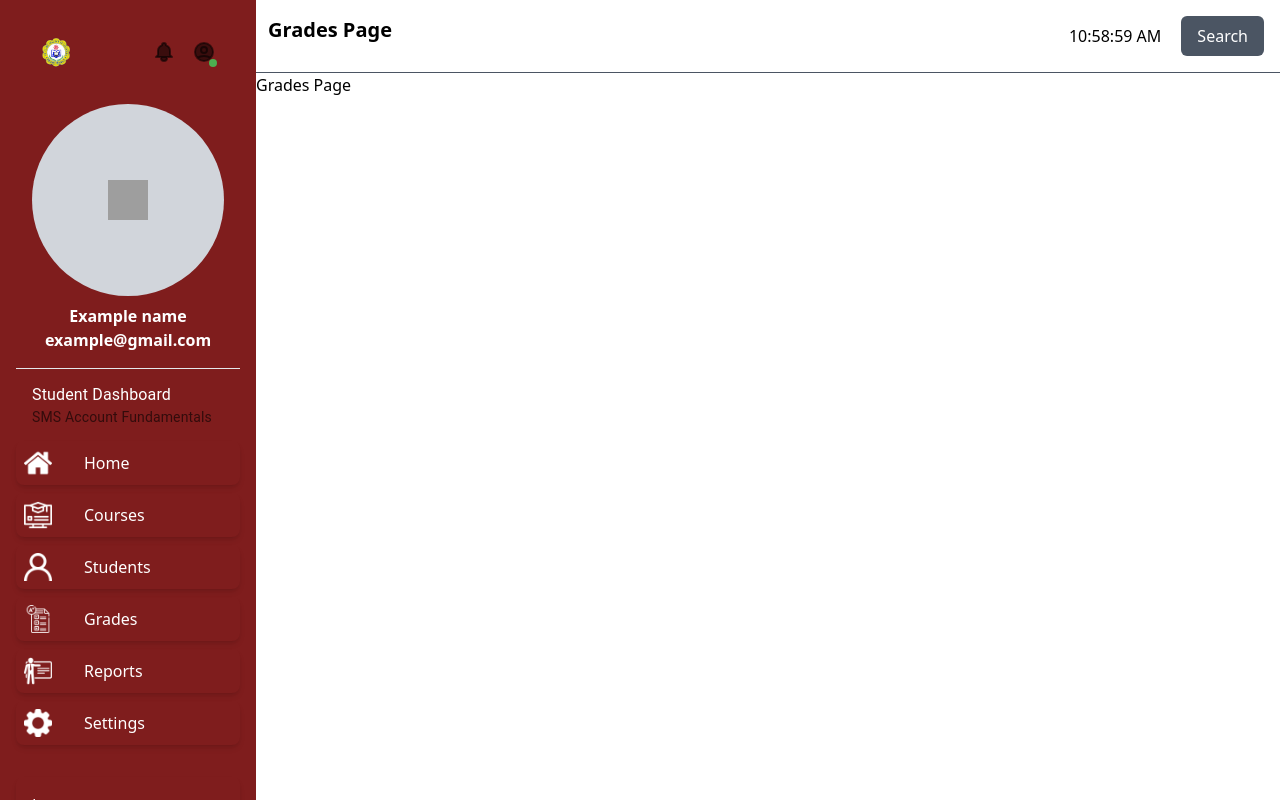
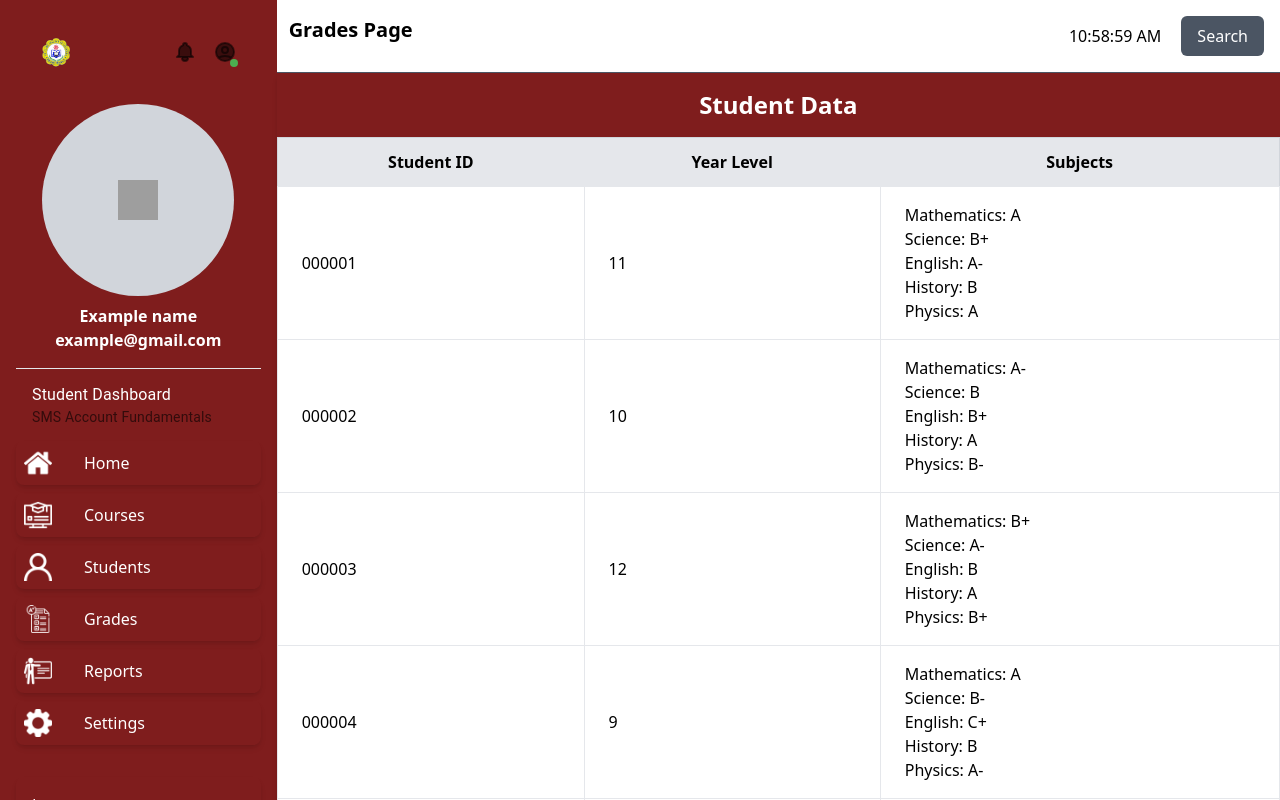
Before and after one commit to Richeese1/grading-system, a React (Create React App) app: page /grading-system/grades in a window 1280 px wide. Shown: the top 800 px of the page. Built offline with nearby package versions, Linux system fonts and the light colour scheme; grey boxes are pictures that could not be loaded.

Commit message:
Updated Sidebar, Students and Grades Design + dummy data

```diff
--- a/package.json
+++ b/package.json
@@ -15,7 +15,7 @@
     "react": "^18.2.0",
     "react-dom": "^18.2.0",
     "react-router-dom": "^6.22.2",
-    "react-scripts": "5.0.1",
+    "react-scripts": "^5.0.1",
     "realm": "^12.6.2",
     "web-vitals": "^2.1.4"
   },
--- a/src/components/common/Sidebar.jsx
+++ b/src/components/common/Sidebar.jsx
@@ -5,27 +5,25 @@ import Notification from "./Profile/Notification";
 import UserMenuButton from "./Profile/UserMenuButton";
 import StudentDashboardItem from "./Profile/StudentDashboardItem";
 import home from "./Profile/images/home.png";
-import STCLARE from "./Profile/images/STCLARE.png"
-import course from "./Profile/images/course.png"
-import profile from "./Profile/images/profile.png"
-import grades from "./Profile/images/grades.png"
-import report from "./Profile/images/report.png"
-import settings from "./Profile/images/settings.png"
+import STCLARE from "./Profile/images/STCLARE.png";
+import course from "./Profile/images/course.png";
+import profile from "./Profile/images/profile.png";
+import grades from "./Profile/images/grades.png";
+import report from "./Profile/images/report.png";
+import settings from "./Profile/images/settings.png";
 
 const Sidebar = () => {
   return (
-    <div className="bg-red-900 text-white h-screen w-64 flex flex-col justify-between ">
+    <div className="bg-red-900 text-white h-screen flex flex-col justify-between ">
       <div className="p-4">
         <div className="flex items-center w-full p-4 pl-6">
           <div className="flex items-center justify-center">
-            <img className="w-8" src={STCLARE}/>
+            <img className="w-8" src={STCLARE} />
           </div>
-            <div className="flex items-center ml-auto">
-              <Notification>
-              </Notification>
-              <UserMenuButton>
-              </UserMenuButton>
-            </div>
+          <div className="flex items-center ml-auto">
+            <Notification></Notification>
+            <UserMenuButton></UserMenuButton>
+          </div>
         </div>
         <Profile
           imageUrl="url_to_your_image.jpg"
@@ -33,52 +31,79 @@ const Sidebar = () => {
           gmail="example@gmail.com"
         />
         <div className="-ml-14">
-        <StudentDashboardItem/>
+          <StudentDashboardItem />
         </div>
         <ul className="space-y-2">
           <li>
-            <Link to="/" className="hover:text-gray-300 bg-red rounded-lg shadow-md p-2  flex items-center">
-              <img className="w-7 mr-8"src={home}/>Home
+            <Link
+              to="/"
+              className="hover:text-gray-300 bg-red rounded-lg shadow-md p-2  flex items-center"
+            >
+              <img className="w-7 mr-8" src={home} />
+              Home
             </Link>
           </li>
           <li>
-            <Link to="/courses" className=" hover:text-gray-300 bg-red rounded-lg shadow-md p-2 flex items-center">
-              <img className="w-7 mr-8"src={course}/>Courses
+            <Link
+              to="/courses"
+              className=" hover:text-gray-300 bg-red rounded-lg shadow-md p-2 flex items-center"
+            >
+              <img className="w-7 mr-8" src={course} />
+              Courses
             </Link>
           </li>
           <li>
-            <Link to="/students" className=" hover:text-gray-300 bg-red rounded-lg shadow-md p-2 flex items-center">
-              <img className="w-7 mr-8"src={profile}/>Students
+            <Link
+              to="/students"
+              className=" hover:text-gray-300 bg-red rounded-lg shadow-md p-2 flex items-center"
+            >
+              <img className="w-7 mr-8" src={profile} />
+              Students
             </Link>
           </li>
           <li>
-            <Link to="/grades" className=" hover:text-gray-300 bg-red rounded-lg shadow-md p-2 flex items-center">
-              <img className="w-7 mr-8"src={grades}/>Grades
+            <Link
+              to="/grades"
+              className=" hover:text-gray-300 bg-red rounded-lg shadow-md p-2 flex items-center"
+            >
+              <img className="w-7 mr-8" src={grades} />
+              Grades
             </Link>
           </li>
           <li>
-            <Link to="/reports" className=" hover:text-gray-300 bg-red rounded-lg shadow-md p-2 flex items-center">
-              <img className="w-7 mr-8"src={report}/>Reports
+            <Link
+              to="/reports"
+              className=" hover:text-gray-300 bg-red rounded-lg shadow-md p-2 flex items-center"
+            >
+              <img className="w-7 mr-8" src={report} />
+              Reports
             </Link>
           </li>
           <li>
-            <Link to="/settings" className=" hover:text-gray-300 bg-red rounded-lg shadow-md p-2 flex items-center">
-              <img className="w-7 mr-8"src={settings}/>Settings
+            <Link
+              to="/settings"
+              className=" hover:text-gray-300 bg-red rounded-lg shadow-md p-2 flex items-center"
+            >
+              <img className="w-7 mr-8" src={settings} />
+              Settings
             </Link>
           </li>
         </ul>
       </div>
       <div className="p-4">
         <div>
-          <Link to="/logs" className="block hover:text-red-800 bg-red rounded-lg shadow-md p-4">
+          <Link
+            to="/logs"
+            className="block hover:text-red-800 bg-red rounded-lg shadow-md p-4"
+          >
             Logs
           </Link>
         </div>
         <p className="text-sm">
           Your Company Name &copy; 2024. All rights reserved.
         </p>
-        </div>
-  </div>
+      </div>
+    </div>
   );
 };
 
--- /dev/null
+++ b/src/components/pages/Grades.json
@@ -0,0 +1,189 @@
+[
+  {
+    "student_id": "000001",
+    "year_level": 11,
+    "subjects": [
+      { "subject": "Mathematics", "grade": "A" },
+      { "subject": "Science", "grade": "B+" },
+      { "subject": "English", "grade": "A-" },
+      { "subject": "History", "grade": "B" },
+      { "subject": "Physics", "grade": "A" }
+    ]
+  },
+  {
+    "student_id": "000002",
+    "year_level": 10,
+    "subjects": [
+      { "subject": "Mathematics", "grade": "A-" },
+      { "subject": "Science", "grade": "B" },
+      { "subject": "English", "grade": "B+" },
+      { "subject": "History", "grade": "A" },
+      { "subject": "Physics", "grade": "B-" }
+    ]
+  },
+  {
+    "student_id": "000003",
+    "year_level": 12,
+    "subjects": [
+      { "subject": "Mathematics", "grade": "B+" },
+      { "subject": "Science", "grade": "A-" },
+      { "subject": "English", "grade": "B" },
+      { "subject": "History", "grade": "A" },
+      { "subject": "Physics", "grade": "B+" }
+    ]
+  },
+  {
+    "student_id": "000004",
+    "year_level": 9,
+    "subjects": [
+      { "subject": "Mathematics", "grade": "A" },
+      { "subject": "Science", "grade": "B-" },
+      { "subject": "English", "grade": "C+" },
+      { "subject": "History", "grade": "B" },
+      { "subject": "Physics", "grade": "A-" }
+    ]
+  },
+  {
+    "student_id": "000005",
+    "year_level": 11,
+    "subjects": [
+      { "subject": "Mathematics", "grade": "B+" },
+      { "subject": "Science", "grade": "A" },
+      { "subject": "English", "grade": "B" },
+      { "subject": "History", "grade": "A-" },
+      { "subject": "Physics", "grade": "B" }
+    ]
+  },
+  {
+    "student_id": "000006",
+    "year_level": 10,
+    "subjects": [
+      { "subject": "Mathematics", "grade": "C+" },
+      { "subject": "Science", "grade": "B-" },
+      { "subject": "English", "grade": "A" },
+      { "subject": "History", "grade": "B+" },
+      { "subject": "Physics", "grade": "C" }
+    ]
+  },
+  {
+    "student_id": "000007",
+    "year_level": 12,
+    "subjects": [
+      { "subject": "Mathematics", "grade": "B" },
+      { "subject": "Science", "grade": "B+" },
+      { "subject": "English", "grade": "A-" },
+      { "subject": "History", "grade": "C" },
+      { "subject": "Physics", "grade": "A" }
+    ]
+  },
+  {
+    "student_id": "000008",
+    "year_level": 9,
+    "subjects": [
+      { "subject": "Mathematics", "grade": "A-" },
+      { "subject": "Science", "grade": "B" },
+      { "subject": "English", "grade": "C" },
+      { "subject": "History", "grade": "A" },
+      { "subject": "Physics", "grade": "B+" }
+    ]
+  },
+  {
+    "student_id": "000009",
+    "year_level": 11,
+    "subjects": [
+      { "subject": "Mathematics", "grade": "B" },
+      { "subject": "Science", "grade": "A-" },
+      { "subject": "English", "grade": "B+" },
+      { "subject": "History", "grade": "A" },
+      { "subject": "Physics", "grade": "C+" }
+    ]
+  },
+  {
+    "student_id": "000010",
+    "year_level": 10,
+    "subjects": [
+      { "subject": "Mathematics", "grade": "A" },
+      { "subject": "Science", "grade": "B-" },
+      { "subject": "English", "grade": "C+" },
+      { "subject": "History", "grade": "B" },
+      { "subject": "Physics", "grade": "A-" }
+    ]
+  },
+  {
+    "student_id": "000011",
+    "year_level": 12,
+    "subjects": [
+      { "subject": "Mathematics", "grade": "B-" },
+      { "subject": "Science", "grade": "B" },
+      { "subject": "English", "grade": "A" },
+      { "subject": "History", "grade": "B+" },
+      { "subject": "Physics", "grade": "C" }
+    ]
+  },
+  {
+    "student_id": "000012",
+    "year_level": 9,
+    "subjects": [
+      { "subject": "Mathematics", "grade": "C+" },
+      { "subject": "Science", "grade": "B" },
+      { "subject": "English", "grade": "A-" },
+      { "subject": "History", "grade": "B" },
+      { "subject": "Physics", "grade": "A" }
+    ]
+  },
+  {
+    "student_id": "000013",
+    "year_level": 11,
+    "subjects": [
+      { "subject": "Mathematics", "grade": "B" },
+      { "subject": "Science", "grade": "B-" },
+      { "subject": "English", "grade": "C" },
+      { "subject": "History", "grade": "A" },
+      { "subject": "Physics", "grade": "A-" }
+    ]
+  },
+  {
+    "student_id": "000014",
+    "year_level": 10,
+    "subjects": [
+      { "subject": "Mathematics", "grade": "A-" },
+      { "subject": "Science", "grade": "B" },
+      { "subject": "English", "grade": "A" },
+      { "subject": "History", "grade": "B+" },
+      { "subject": "Physics", "grade": "C+" }
+    ]
+  },
+  {
+    "student_id": "000015",
+    "year_level": 12,
+    "subjects": [
+      { "subject": "Mathematics", "grade": "B+" },
+      { "subject": "Science", "grade": "B" },
+      { "subject": "English", "grade": "A-" },
+      { "subject": "History", "grade": "C" },
+      { "subject": "Physics", "grade": "A" }
+    ]
+  },
+  {
+    "student_id": "000016",
+    "year_level": 9,
+    "subjects": [
+      { "subject": "Mathematics", "grade": "A" },
+      { "subject": "Science", "grade": "B+" },
+      { "subject": "English", "grade": "A-" },
+      { "subject": "History", "grade": "B" },
+      { "subject": "Physics", "grade": "A" }
+    ]
+  },
+  {
+    "student_id": "000017",
+    "year_level": 11,
+    "subjects": [
+      { "subject": "Mathematics", "grade": "B+" },
+      { "subject": "Science", "grade": "B" },
+      { "subject": "English", "grade": "A-" },
+      { "subject": "History", "grade": "C" },
+      { "subject": "Physics", "grade": "A" }
+    ]
+  }
+]
--- a/src/components/pages/GradesPage.jsx
+++ b/src/components/pages/GradesPage.jsx
@@ -1,13 +1,46 @@
-import React from "react";
+import React, { useState } from "react";
 import Header from "../common/Header";
+import DUMMY_DATA from "./Grades.json";
 
+import { Link } from "react-router-dom";
 const GradesPage = () => {
+  const [studentData, setStudentGrades] = useState(DUMMY_DATA);
+
   return (
     <>
       <Header pageTitle={"Grades Page"} />
-      <div>
-        <h1>Grades Page</h1>
-        {/* Content for Grades Page */}
+      <div className="w-full bg-white shadow-md overflow-hidden">
+        <h2 className="text-center text-2xl font-bold py-4 bg-red-900 text-white">
+          Student Data
+        </h2>
+        <div className="overflow-x-auto">
+          <table className="w-full table-auto border-collapse border border-gray-300">
+            <thead className="bg-gray-200">
+              <tr>
+                <th className="px-6 py-3">Student ID</th>
+                <th className="px-6 py-3">Year Level</th>
+                <th className="px-6 py-3">Subjects</th>
+              </tr>
+            </thead>
+            <tbody>
+              {studentData.map((student, index) => (
+                <tr key={index} className="hover:bg-gray-100 transition-colors">
+                  <td className="border px-6 py-4">{student.student_id}</td>
+                  <td className="border px-6 py-4">{student.year_level}</td>
+                  <td className="border px-6 py-4">
+                    <ul>
+                      {student.subjects.map((subject, subIndex) => (
+                        <li key={subIndex}>
+                          {subject.subject}: {subject.grade}
+                        </li>
+                      ))}
+                    </ul>
+                  </td>
+                </tr>
+              ))}
+            </tbody>
+          </table>
+        </div>
       </div>
     </>
   );
--- a/src/components/pages/StudentsPage.jsx
+++ b/src/components/pages/StudentsPage.jsx
@@ -10,40 +10,38 @@ const StudentsPage = () => {
     <>
       <Header pageTitle={"Students Page"} />
 
-      <div className="w-full">
-        <h2 className="text-center text-xl font-bold mb-4">Student List</h2>
-        <table className="w-full border-collapse border border-gray-300 rounded-lg overflow-hidden">
+      <div className="w-full bg-white shadow-md overflow-hidden">
+        <h2 className="text-center text-2xl font-bold py-4 bg-red-900 text-white">
+          Student List
+        </h2>
+        <div className="overflow-x-auto">
+          <table className="w-full table-auto">
             <thead className="bg-gray-200">
               <tr>
-              <th className="border border-red-500 border-r-0 px-4 py-2 text-left bg-red-500 text-white">
-                Name
-              </th>
-              <th className="border border-red-500 border-r-0 px-4 py-2 text-left bg-red-500 text-white">
-                Student ID
-              </th>
+                <th className="px-4 py-2 text-left">Name</th>
+                <th className="px-4 py-2 text-left">Student ID</th>
               </tr>
             </thead>
             <tbody>
               {students.map((student) => (
                 <tr
                   key={student._id.$oid}
-                className="hover:bg-gray-100 transition-colors"
+                  className="hover:transform hover:scale-95 transition-transform"
                 >
-                <td className="border border-r-0 px-4 py-2">
+                  <td className="border px-4 py-2">
                     <Link
                       to={`/student/${student._id.$oid}`}
-                    className="text-blue-500 hover:underline"
+                      className="hover:underline text-black font-medium"
                     >
                       {student.name}
                     </Link>
                   </td>
-                <td className="border border-r-0 px-4 py-2">
-                  {student.student_number}
-                </td>
+                  <td className="border px-4 py-2">{student.student_number}</td>
                 </tr>
               ))}
             </tbody>
           </table>
+        </div>
       </div>
     </>
   );
--- a/src/components/pages/students.json
+++ b/src/components/pages/students.json
@@ -48,5 +48,40 @@
     "_id": { "$oid": "65ec5c4f3ec3a4d231f73bc0" },
     "name": "Ava Hernandez",
     "student_number": "000010"
+  },
+  {
+    "_id": { "$oid": "65ec5c5a3ec3a4d231f73bc1" },
+    "name": "William Smith",
+    "student_number": "000011"
+  },
+  {
+    "_id": { "$oid": "65ec5c653ec3a4d231f73bc2" },
+    "name": "Isabella Brown",
+    "student_number": "000012"
+  },
+  {
+    "_id": { "$oid": "65ec5c703ec3a4d231f73bc3" },
+    "name": "Mason Taylor",
+    "student_number": "000013"
+  },
+  {
+    "_id": { "$oid": "65ec5c7b3ec3a4d231f73bc4" },
+    "name": "Sophia Martinez",
+    "student_number": "000014"
+  },
+  {
+    "_id": { "$oid": "65ec5c863ec3a4d231f73bc5" },
+    "name": "Henry Davis",
+    "student_number": "000015"
+  },
+  {
+    "_id": { "$oid": "65ec5c903ec3a4d231f73bc6" },
+    "name": "Amelia Rodriguez",
+    "student_number": "000016"
+  },
+  {
+    "_id": { "$oid": "65ec5c9b3ec3a4d231f73bc7" },
+    "name": "Alexander Wilson",
+    "student_number": "000017"
   }
 ]
```
Also changed, not shown: 1 other file (tests, documents, lock files or other folders). Lines whose indentation alone changed are shown as unchanged.
